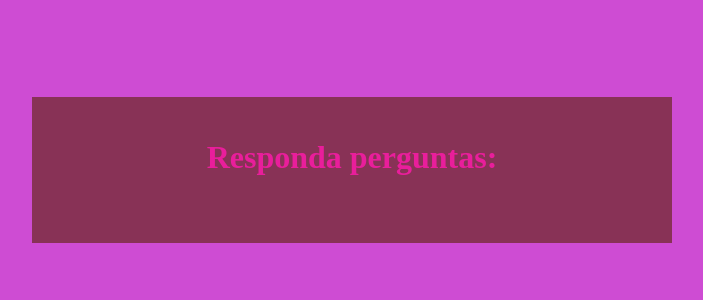
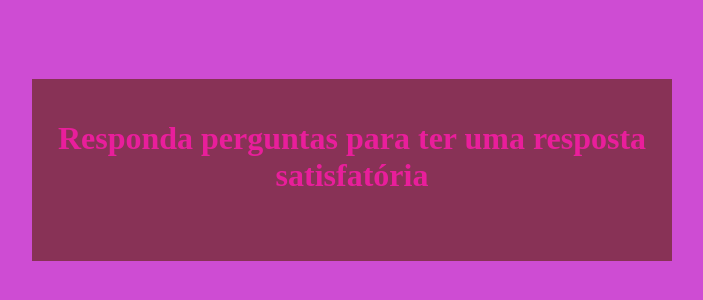
Before and after one commit to analiviakleiner/IA, a plain HTML site: page index.html in a window 1280 px wide. Shown: the part 238-538 px from the top of the page, without its empty margins (288-991 px from the left). Drawn offline with Linux system fonts and the light colour scheme.

Commit message:
Update index.html

```diff
--- a/index.html
+++ b/index.html
@@ -4,11 +4,11 @@
     <meta charset="UTF-8">
     <meta name="viewport" content="width=device-width, initial-scale=1.0">
     <link rel="stylesheet" href="style.css">
-    <title>Responda a perguntas:</title>
+    <title>2Pac, ervas medicinais e plantações</title>
 </head>
 <body>
     <div class="caixa-principal">
-        <h1>Responda perguntas:</h1>
+        <h1>Responda perguntas para ter uma resposta satisfatória</h1>
         <div class="caixa-perguntas">
 
         </div>
```
